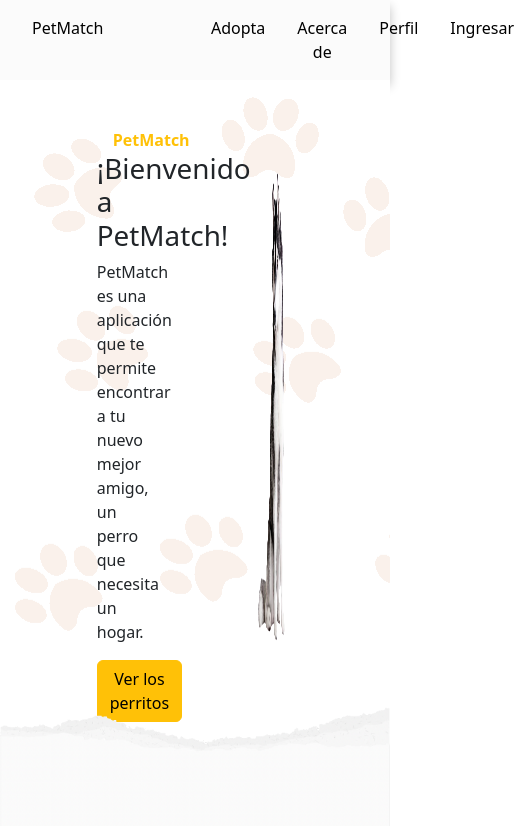
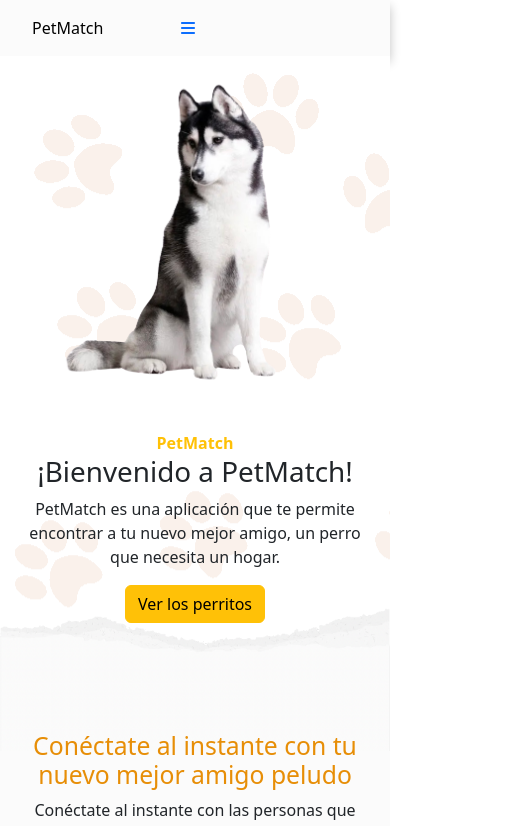
Before and after one commit to alber748/pet-match-front, a React (Vite) app: page / in a window 390 px wide. Shown: the top 826 px of the page, 514 px wide, since content can reach past the window. Built offline with nearby package versions, Linux system fonts and the light colour scheme.

Commit message:
Add fontawesome dependencies and update banner layout

```diff
--- a/package.json
+++ b/package.json
@@ -10,6 +10,11 @@
     "preview": "vite preview"
   },
   "dependencies": {
+    "@fortawesome/fontawesome-svg-core": "^6.5.2",
+    "@fortawesome/free-brands-svg-icons": "^6.5.2",
+    "@fortawesome/free-regular-svg-icons": "^6.5.2",
+    "@fortawesome/free-solid-svg-icons": "^6.5.2",
+    "@fortawesome/react-fontawesome": "^0.2.0",
     "@popperjs/core": "^2.11.8",
     "@types/react-bootstrap": "^0.32.36",
     "bootstrap": "^5.3.3",
--- a/src/app/components/BannerPages.tsx
+++ b/src/app/components/BannerPages.tsx
@@ -12,8 +12,8 @@ export const BannerPages = ({ perritoImg, separador, title, text }: BannerPagesP
   return (
     <>
       <div className="banner-container z-0">
-        <div className="d-flex banner-home m-auto w-75 ">
-          <div className="col-6 d-flex justify-content-center align-items-center flex-column p-5 text-start">
+        <div className="d-flex flex-md-row flex-column-reverse row banner-home m-auto w-md-75 w-100 flex-wrap-reverse">
+          <div className="col-md-6 col p-md-5 px-3 pb-5 d-flex justify-content-center align-items-center flex-column text-md-start text-center">
             <div className="w-100">
               <p className="text-warning mb-0 mx-3"><b>PetMatch</b></p>
             <h1> { title } </h1>
@@ -21,8 +21,8 @@ export const BannerPages = ({ perritoImg, separador, title, text }: BannerPagesP
              <button className="btn btn-warning btn-link-a"><Link to={ "/adopta" }>Ver los perritos</Link></button>
             </div>
           </div>
-          <div className="col-6 p-5 d-flex justify-content-end ">
-            <img className="w-75" src={ perritoImg } alt="Perro" />
+          <div className="col-md-6 col p-md-5 px-5 d-flex justify-content-md-end justify-content-center max-w-500">
+            <img className="w-100 h-auto object-fit-cover" src={ perritoImg } alt="Perro" />
           </div>
         </div>
       </div>
--- a/src/app/components/Header.tsx
+++ b/src/app/components/Header.tsx
@@ -1,10 +1,12 @@
 
 import { NavLink } from 'react-router-dom'
+import { FontAwesomeIcon } from '@fortawesome/react-fontawesome'
+import { faBars } from '@fortawesome/free-solid-svg-icons'
 
 export const Header = () => {
   return (
-    <header>
-      <div className='container-header'>
+    <header className=''>
+      <div className='container-header desktop-header d-md-flex d-hidden'>
         <div className='col-6 d-flex justify-content-start '>
         <NavLink to='/' className='link-head'> PetMatch </NavLink>
         </div>
@@ -15,6 +17,13 @@ export const Header = () => {
           <NavLink to='/login' className='link-head'> Ingresar </NavLink>
         </div>
       </div>
+      <div className='container-header mobile-header md-hidden'>
+        <div className='col-6 d-flex justify-content-between'>
+        <NavLink to='/' className='link-head'> PetMatch </NavLink>
+        <a className='cursor-pointer'> <FontAwesomeIcon icon={faBars} /> </a>
+        </div>
+
+      </div>
 
     </header>
   )
--- a/src/index.css
+++ b/src/index.css
@@ -61,8 +61,22 @@ footer {
   margin-top: -200px;
 }
 
+.max-w-500{
+  max-width: 660px;
+}
 .img-sep-down {
   height: 450px;
+}
+.d-hidden {
+  display: none;
+}
+.md-hidden {
+  display: block;
+}
+@media (min-width: 768px) {
+  .md-hidden {
+    display: none !important;
+  }
 }
 
 .bg-huellas {
```
Also changed, not shown: 1 other file (tests, documents, lock files or other folders).
